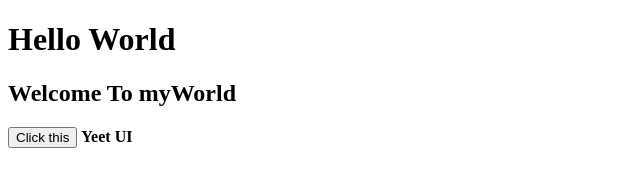
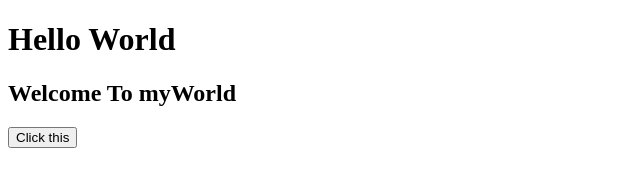
Before and after one commit to Ananza008z/Just-some-useless-directory-shop, a plain HTML site: page index.html in a window 1280 px wide. Shown: the full height of the page, 0-640 px from the left. Drawn offline with Linux system fonts and the light colour scheme.

Commit message:
Update index.html

```diff
--- a/index.html
+++ b/index.html
@@ -7,5 +7,4 @@
     <h1>Hello World</h1>
     <h2>Welcome To myWorld</h2>
     <button>Click this</button>
-    <b>Yeet UI</b>
 </body>
```
